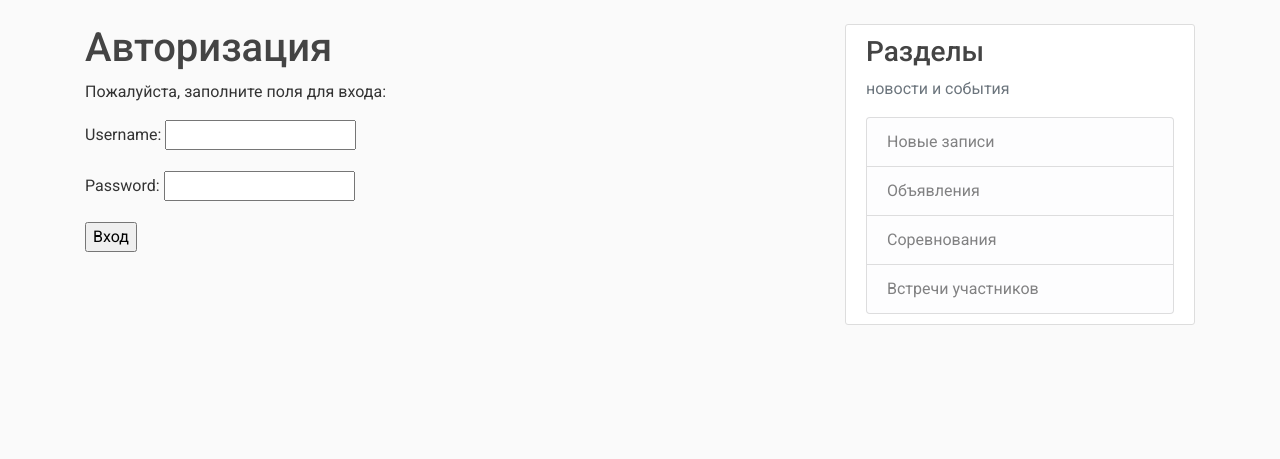
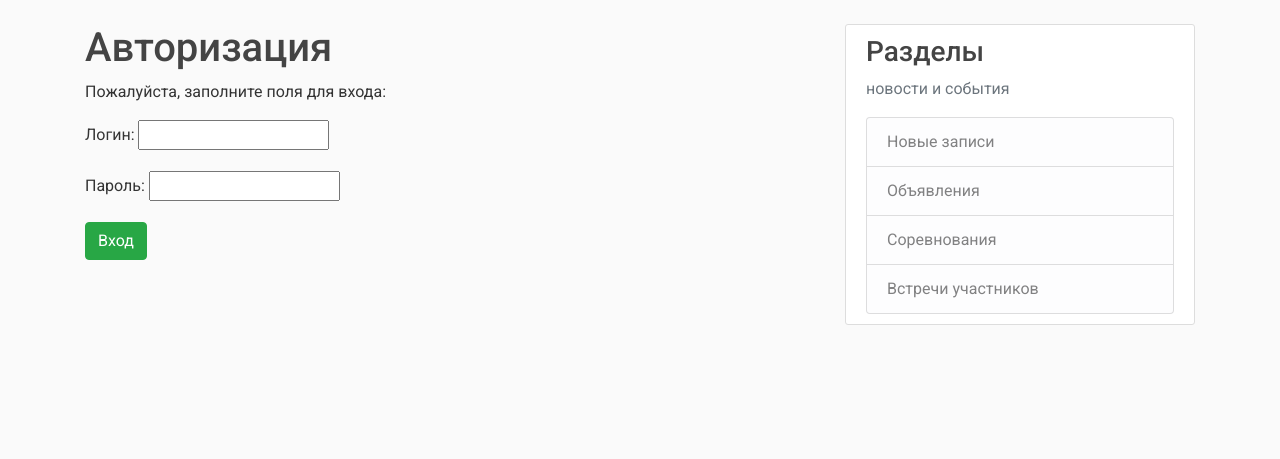
Before and after one commit to MBA2023/Hardware-Store, a Django app: page /login/ in a window 1280 px wide. Shown: the part 56-515 px from the top of the page. Run offline with Django 5.2, Linux system fonts and the light colour scheme; some libraries are stand-ins or nearby versions.

Commit message:
reg and login done

```diff
--- a/Site_store/User_set/forms.py
+++ b/Site_store/User_set/forms.py
@@ -3,13 +3,17 @@ from django import forms
 
 
 class LoginForm(forms.Form):
-    username = forms.CharField()
-    password = forms.CharField(widget=forms.PasswordInput)
+    username = forms.CharField(label='Логин')
+    password = forms.CharField(label='Пароль', widget=forms.PasswordInput)
 
 
 class UserRegistrationForm(forms.ModelForm):
-    password = forms.CharField(label='Password', widget=forms.PasswordInput)
-    password2 = forms.CharField(label='Repeat password', widget=forms.PasswordInput)
+    username = forms.CharField(label='Логин', widget=forms.TextInput(attrs={'class': 'form-input'}))
+    first_name = forms.CharField(label='Имя', widget=forms.TextInput(attrs={'class': 'form-input'}))
+    last_name = forms.CharField(label='Фамилия', widget=forms.TextInput(attrs={'class': 'form-input'}))
+    email = forms.EmailField(label='Email', widget=forms.EmailInput(attrs={'class': 'form-input'}))
+    password = forms.CharField(label='Пароль', widget=forms.PasswordInput)
+    password2 = forms.CharField(label='Повторите пароль', widget=forms.PasswordInput)
 
     class Meta:
         model = User
--- a/Site_store/User_set/templates/users_set/login.html
+++ b/Site_store/User_set/templates/users_set/login.html
@@ -6,6 +6,6 @@
     <form action="." method="post">
         {{ form.as_p }}
         {% csrf_token %}
-        <p><input type="submit" value="Вход"></p>
+        <p><input type="submit" class="btn btn-success" value="Вход"></p>
     </form>
 {% endblock %}
--- a/Site_store/User_set/templates/users_set/reg.html
+++ b/Site_store/User_set/templates/users_set/reg.html
@@ -8,6 +8,6 @@
     <form action="." method="post">
         {{ user_form.as_p }}
         {% csrf_token %}
-        <p><input type="submit" value="Создать аккаунт"></p>
+        <p><input type="submit" class="btn btn-success" value="Создать аккаунт"></p>
     </form>
 {% endblock %}
--- a/Site_store/User_set/templates/users_set/reg_done.html
+++ b/Site_store/User_set/templates/users_set/reg_done.html
@@ -3,6 +3,6 @@
 {% block title %}Welcome{% endblock %}
 
 {% block content %}
-    <h1>Welcome {{ new_user.first_name }}!</h1>
-    <p>Your account has been successfully created. Now you can <a href="{% url "login" %}">log in</a>.</p>
+    <h1>Приветствуем, {{ new_user.first_name }}!</h1>
+    <p>Ваш аккаунт успешно создан. Сейчас вы можете войти в <a href="{% url "login" %}">личный кабинет</a>.</p>
 {% endblock %}
```
